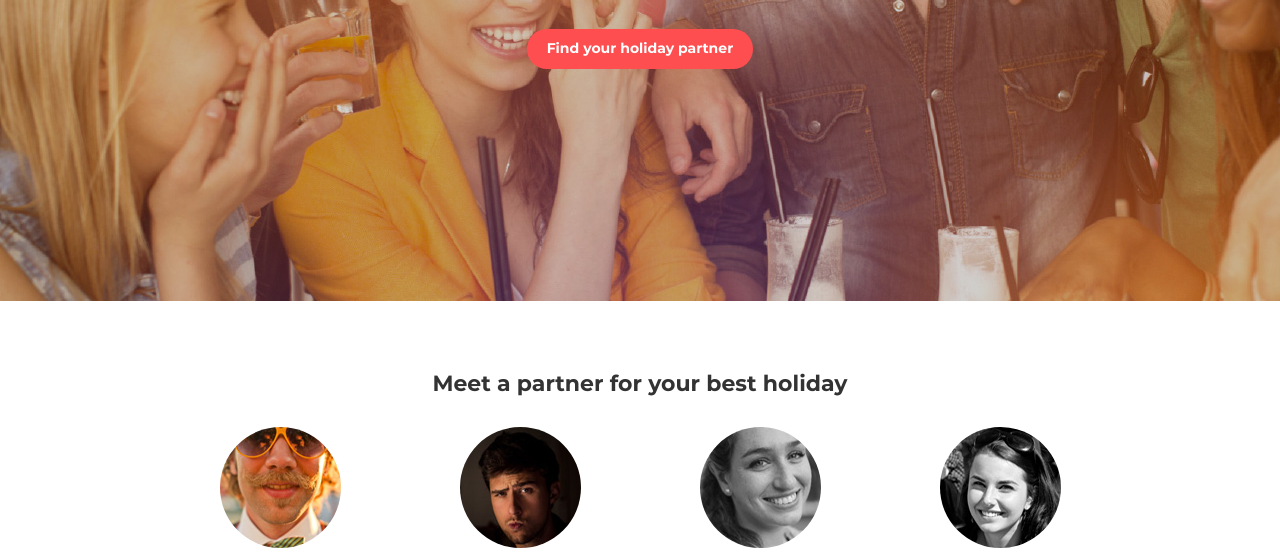
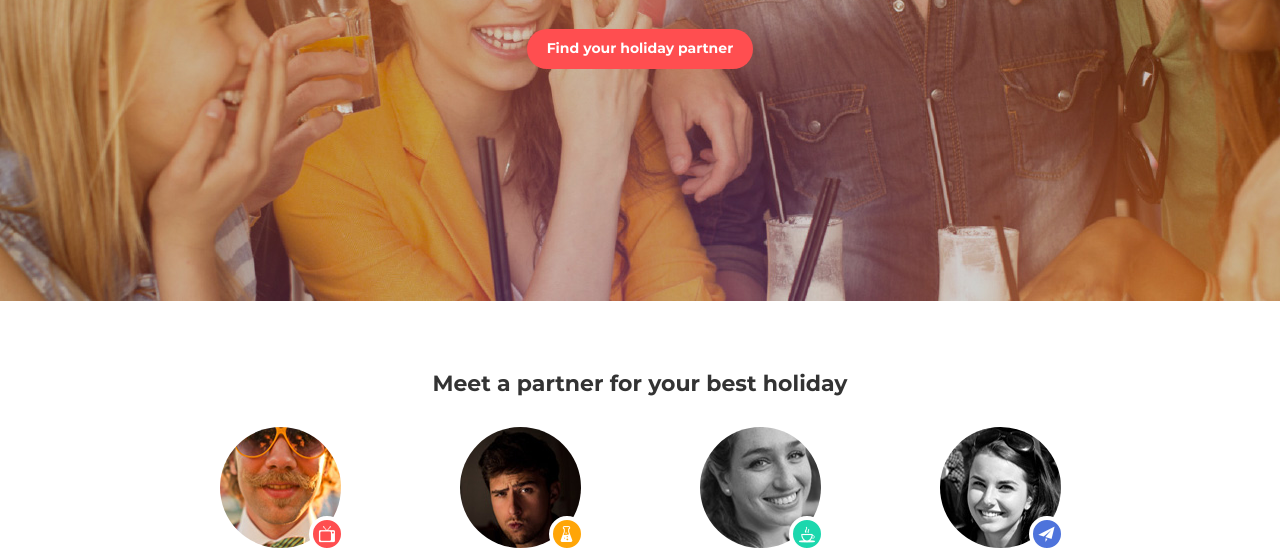
Before and after one commit to dchuchukalo/goit-fe-course, a plain HTML site: page html-css/module-08/index.html in a window 1280 px wide. Shown: the part 399-952 px from the top of the page. Drawn offline with Linux system fonts and the light colour scheme.

Commit message:
full work

```diff
--- a/html-css/module-08/css/style.css
+++ b/html-css/module-08/css/style.css
@@ -150,7 +150,6 @@ body {
   margin: 0;
   font-size: 22px;
   line-height: 26px;
-
 }
 
 /* APPLICANTS LIST */
@@ -165,7 +164,6 @@ body {
 }
 
 .applicant img {
-  margin: 0 auto 18px auto;
   border-radius: 50%;
 }
 
@@ -174,10 +172,51 @@ body {
 }
 
 .applicant-descr {
-  font-family: 'Roboto', sans-serif;
+  font-family: "Roboto", sans-serif;
   font-weight: 300;
   width: 220px;
   margin: 0 auto;
+}
+
+.applicant-img {
+  position: relative;
+  width: 121px;
+  height: 121px;
+  margin: 0 auto 18px auto;
+}
+
+.applicant-img::after {
+  position: absolute;
+  display: block;
+  content: "";
+  border: 4px solid #ffffff;
+  border-radius: 50%;
+  width: 36px;
+  height: 36px;
+  right: -4px;
+  bottom: -4px;
+  background-repeat: no-repeat;
+  background-position: center;
+}
+
+.tv-icon::after {
+  background-color: #ff4e50;
+  background-image: url(../img/png/tv.png);
+}
+
+.cup-icon::after {
+  background-color: #1cd7ad;
+  background-image: url(../img/png/cup.png);
+}
+
+.flask-icon::after {
+  background-color: #ffa507;
+  background-image: url(../img/png/flask.png);
+}
+
+.plane-icon::after {
+  background-color: #4e73db;
+  background-image: url(../img/png/plane.png);
 }
 
 /* SEE OTHER BUTTON */
@@ -193,9 +232,8 @@ body {
   border: 2px solid #ff4e50;
   border-radius: 20px;
   padding: 11px 0;
-  transition: background-color 200ms linear,
-              color 200ms linear,
-              transform 200ms linear;
+  transition: background-color 200ms linear, color 200ms linear,
+    transform 200ms linear;
 }
 
 .see-other-button:hover,
--- a/html-css/module-08/index.html
+++ b/html-css/module-08/index.html
@@ -43,14 +43,18 @@
                 <!-- APPLICANTS-LIST -->
                 <li class="applicants-list-item">
                     <figure class="applicant">
-                        <img src="img/jpg/Bradley_Hunter.jpg" alt="Bradley Hunter" width="121" height="121">
+                        <div class="applicant-img tv-icon">
+                            <img src="img/jpg/Bradley_Hunter.jpg" alt="Bradley Hunter" width="121" height="121">
+                        </div>
                         <figcaption class="applicant-name">Bradley Hunter</figcaption>
                     </figure>
                     <p class="applicant-descr">Based in Chicago. I love playing tennis and loud music.</p>
                 </li>
                 <li class="applicants-list-item">
                     <figure class="applicant">
-                        <img src="img/jpg/Lucas_Marsha.jpg" alt="Lucas Marsha" width="121" height="121">
+                        <div class="applicant-img flask-icon">
+                            <img src="img/jpg/Lucas_Marsha.jpg" alt="Lucas Marsha" width="121" height="121">
+                        </div>
                         <figcaption class="applicant-name">Lucas Marsha</figcaption>
                     </figure>
                     <p class="applicant-descr">I get my inspiration from nature and objects around me. I have a passion
@@ -59,7 +63,9 @@
                 </li>
                 <li class="applicants-list-item">
                     <figure class="applicant">
-                        <img src="img/jpg/Heather_Walker.jpg" alt="Heather Walker" width="121" height="121">
+                        <div class="applicant-img cup-icon">
+                            <img src="img/jpg/Heather_Walker.jpg" alt="Heather Walker" width="121" height="121">
+                        </div>
                         <figcaption class="applicant-name">Heather Walker</figcaption>
                     </figure>
                     <p class="applicant-descr">I'm a happy person that loves cats and climbing on mountains.
@@ -67,7 +73,10 @@
                 </li>
                 <li class="applicants-list-item">
                     <figure class="applicant">
-                        <img src="img/jpg/Bradley_Hunter_girl.jpg" alt="Bradley Hunter girl" width="121" height="121">
+                        <div class="applicant-img plane-icon">
+                            <img src="img/jpg/Bradley_Hunter_girl.jpg" alt="Bradley Hunter girl" width="121"
+                                height="121">
+                        </div>
                         <figcaption class="applicant-name">Bradley Hunter</figcaption>
                     </figure>
                     <p class="applicant-descr">Based in Chicago. I love playing tennis and loud music.</p>
```
